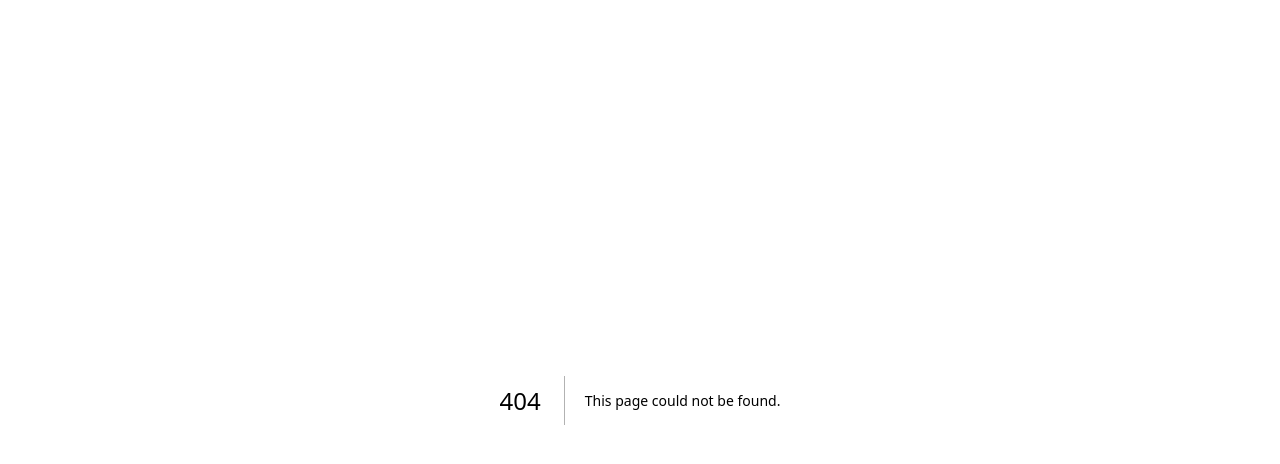
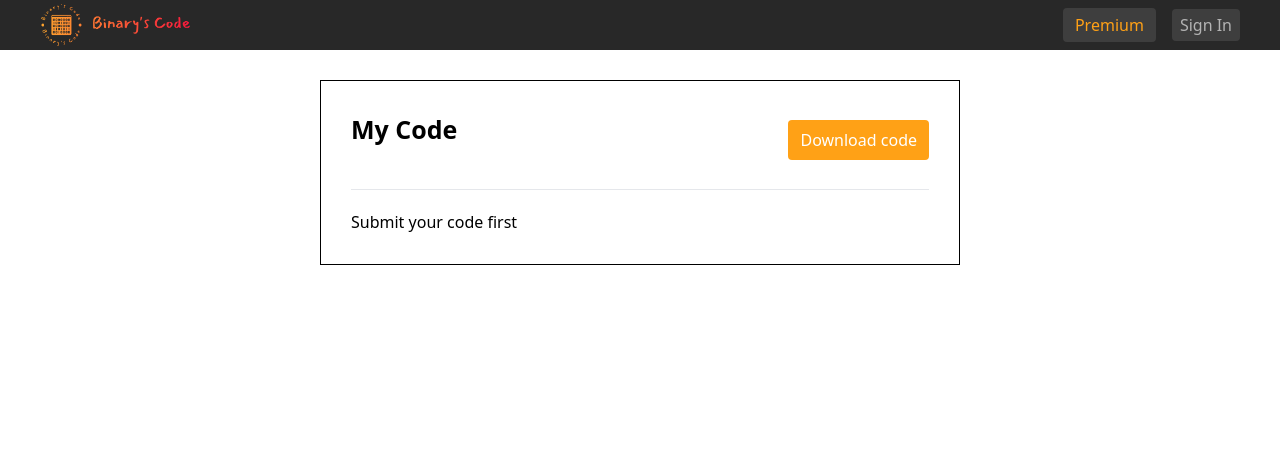
Before and after one commit to manishbhagat246/Code_Here, a Next.js app: page /mysolution in a window 1280 px wide. Before the commit this address had no page. Shown: the top 464 px of the page. Built offline with nearby package versions, Linux system fonts and the light colour scheme; no server answers.

Commit message:
button added

```diff
--- a/src/components/Modals/Login.tsx
+++ b/src/components/Modals/Login.tsx
@@ -30,6 +30,7 @@ const Login: React.FC<LoginProps> = () => {
 					toast.error(error.message, { position: "top-center", autoClose: 3000, theme: "dark" });
 		}
 	};
+
 
 	useEffect(() => {
 		if (error) toast.error(error.message, { position: "top-center", autoClose: 3000, theme: "dark" });	}, [error]);
--- a/src/components/Workspace/ProblemDescription/ProblemDescription.tsx
+++ b/src/components/Workspace/ProblemDescription/ProblemDescription.tsx
@@ -11,6 +11,8 @@ import CircleSkeleton from '@/components/sketetons/CircleSkeleton';
 	import { useAuthState } from 'react-firebase-hooks/auth';
 	import { toast } from 'react-toastify';
 	import Link from 'next/link';
+	import Image from 'next/image';
+
 
 	type ProblemDescriptionProps = {
 	problem: Problem
@@ -165,6 +167,23 @@ const ProblemDescription: React.FC<ProblemDescriptionProps> = ({problem, _solved
 		<div className='bg-dark-layer-1 rounded-t-[5px] px-5 py-[10px] text-xs cursor-pointer'>
 			Description
 		</div>
+		<div className='bg-dark-layer-1 rounded-t-[5px] px-5 py-[10px] text-xs cursor-pointer ml-2'>
+		{!user && (
+							<div className='cursor-pointer group relative'>
+							Sign in to see your solution
+
+					</div>
+					)}
+								{user && currentProblem && (
+									<Link href={`/mysolution?id=${currentProblem.id}`} className='cursor-pointer group relative'>
+										Your Solution
+									</Link>
+									)}
+
+
+
+		</div>
+
 	</div>
 
 		<div className='flex px-0 py-4 h-[calc(100vh-94px)] overflow-y-auto'>
--- /dev/null
+++ b/src/pages/mysolution.tsx
@@ -0,0 +1,92 @@
+import React, { useEffect, useState } from 'react';
+import { useAuthState } from 'react-firebase-hooks/auth';
+import { auth, firestore } from '@/firebase/firebase';
+import { doc, getDoc } from 'firebase/firestore';
+import { useRouter } from 'next/router';
+import Navbar from '@/components/Navbar/Navbar';
+import Topbar from '@/components/Topbar/Topbar';
+import jsPDF from 'jspdf';
+
+type Service = {
+  solvedProblemsCode: Record<string, string>;
+};
+
+const mySolution: React.FC = () => {
+
+
+  const [user] = useAuthState(auth);
+  const [serviceDetails, setServiceDetails] = useState<Service | null>(null);
+  const [selectedProblemId, setSelectedProblemId] = useState<string>('');
+  const router = useRouter();
+
+  useEffect(() => {
+    const fetchServiceDetails = async () => {
+      try {
+        if (user) {
+          const docRef = doc(firestore, 'users', user.uid);
+          const docSnap = await getDoc(docRef);
+
+          if (docSnap.exists()) {
+            const data = docSnap.data();
+            const { solvedProblemsCode } = data as Service;
+            setServiceDetails({ solvedProblemsCode });
+          } else {
+            console.error('User not found');
+          }
+        }
+      } catch (error) {
+        console.error('Error fetching service details:', error);
+      }
+    };
+
+    fetchServiceDetails();
+  }, [user]);
+
+  useEffect(() => {
+    // Get the problem ID from the query parameters
+    const { id } = router.query;
+    if (typeof id === 'string') {
+      setSelectedProblemId(id);
+    }
+  }, [router.query]);
+
+  const downloadCodeAsPdf = () => {
+    if (!serviceDetails || !selectedProblemId) return;
+    const solvedCodeForSpecificProblem = serviceDetails.solvedProblemsCode[selectedProblemId];
+    if (!solvedCodeForSpecificProblem) return;
+
+    const doc = new jsPDF();
+    doc.text(solvedCodeForSpecificProblem, 10, 10);
+    doc.save('code.pdf');
+  };
+
+  return (
+    <>
+      <Topbar />
+
+      <div className="maincon">
+        <div className="center-container">
+          <div className='mysolution'>
+            <div className="head">
+              <h1>My Code</h1>
+            </div>
+            <div className="btn">
+              <button className="bg-brand-orange hover:bg-brand-orange-s text-white py-2 px-3 rounded" onClick={downloadCodeAsPdf}>
+                Download code
+              </button>
+            </div>
+          </div>
+          <hr />
+          {!serviceDetails || !selectedProblemId || !serviceDetails.solvedProblemsCode[selectedProblemId] ? (
+            <p>Submit your code first</p>
+          ) : (
+
+            <pre>{serviceDetails.solvedProblemsCode[selectedProblemId]}</pre>
+          )}
+        </div>
+      </div>
+    </>
+  );
+};
+
+export default mySolution;
--- a/src/styles/globals.css
+++ b/src/styles/globals.css
@@ -106,3 +106,37 @@ code {
   .custom-logo {
     margin-top: -10px;
   }
+
+
+  .maincon{
+	display: flex;
+	justify-content: center;
+	align-items: center;
+  }
+
+  .center-container{
+	width: 50%;
+	border: 1px solid black;
+	padding: 30px;
+	margin: 30px;
+  }
+  .center-container hr{
+	margin-bottom: 20px;
+	margin-top: 20px;
+  }
+  .mysolution {
+
+	display: flex;
+	justify-content: space-between;
+	align-items: center;
+	/* Additional styles as per your requirement */
+  }
+  .head {
+	margin-right: 10px; /* Adjust as needed */
+  }
+  .mysolution h1{
+	text-align: center;
+	font-size: 25px;
+	font-weight: bold;
+	margin-bottom: 20px;
+  }
```
Also changed, not shown: src/pages/index.tsx (+10 -10 lines), src/components/Workspace/Playground/Playground.tsx (indentation only). Lines whose indentation alone changed are shown as unchanged.
